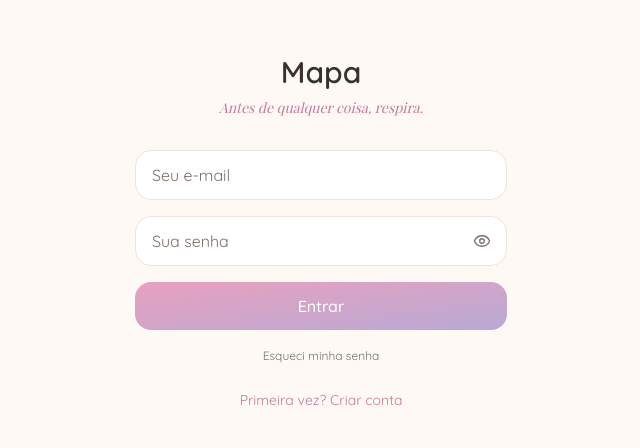
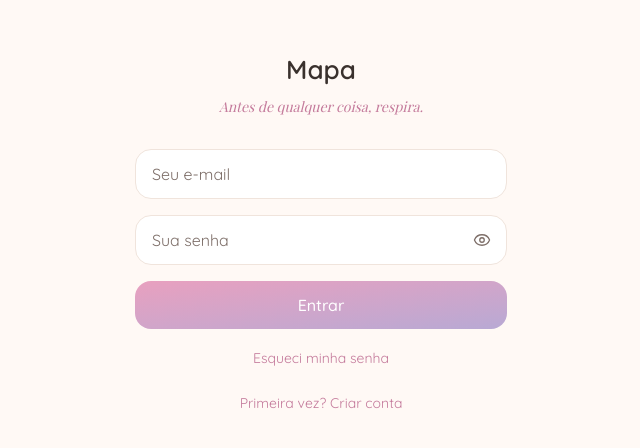
Before and after one commit to alinealassar/mapa-app, a Next.js app: page /login in a window 1280 px wide. Shown: the part 168-616 px from the top of the page, without its empty margins (319-959 px from the left). Built offline with nearby package versions, Linux system fonts and the light colour scheme; no server answers.

Commit message:
Polimento /login: tipografia + esqueci senha + hint da senha
- h1 "Mapa" padronizado em text-[26px] font-semibold (igual /eu, /sobre, pos-cadastro)
- Link "Esqueci minha senha" mais visivel (text-sm pink-deep, era text-xs muted)
- Hint da senha quebrado em duas linhas com bullets (mais legivel)

```diff
--- a/app/login/page.tsx
+++ b/app/login/page.tsx
@@ -211,7 +211,7 @@ export default function Login() {
   return (
     <main className="min-h-screen flex flex-col items-center justify-center bg-mapa-bg p-6">
       <div className="w-full max-w-sm">
-        <h1 className="text-3xl font-bold text-mapa-text text-center mb-2 font-[family-name:var(--font-quicksand)]">
+        <h1 className="text-[26px] font-semibold text-mapa-text text-center mb-2 font-[family-name:var(--font-quicksand)]">
           Mapa
         </h1>
         <p className="text-sm text-mapa-pink-deep text-center mb-8 italic font-[family-name:var(--font-playfair)]">
@@ -264,9 +264,10 @@ export default function Login() {
               </button>
             </div>
             {isSignUp && (
-              <p className="mt-2 text-xs text-mapa-muted">
-                8 a 12 caracteres, com maiúscula, minúscula, número e caractere especial (ex: @ # $ % &).
-              </p>
+              <div className="mt-2 text-[11px] text-mapa-muted leading-relaxed font-[family-name:var(--font-quicksand)]">
+                <p>8 a 12 caracteres</p>
+                <p>1 maiúscula · 1 minúscula · 1 número · 1 caractere especial</p>
+              </div>
             )}
           </div>
           <button
@@ -289,10 +290,10 @@ export default function Login() {
         )}
 
         {!isSignUp && (
-          <div className="mt-3 text-center">
+          <div className="mt-4 text-center">
             <a
               href="/recuperar-senha"
-              className="text-xs text-mapa-muted hover:text-mapa-pink-deep hover:underline font-[family-name:var(--font-quicksand)]"
+              className="text-sm text-mapa-pink-deep hover:underline font-[family-name:var(--font-quicksand)]"
             >
               Esqueci minha senha
             </a>
```
